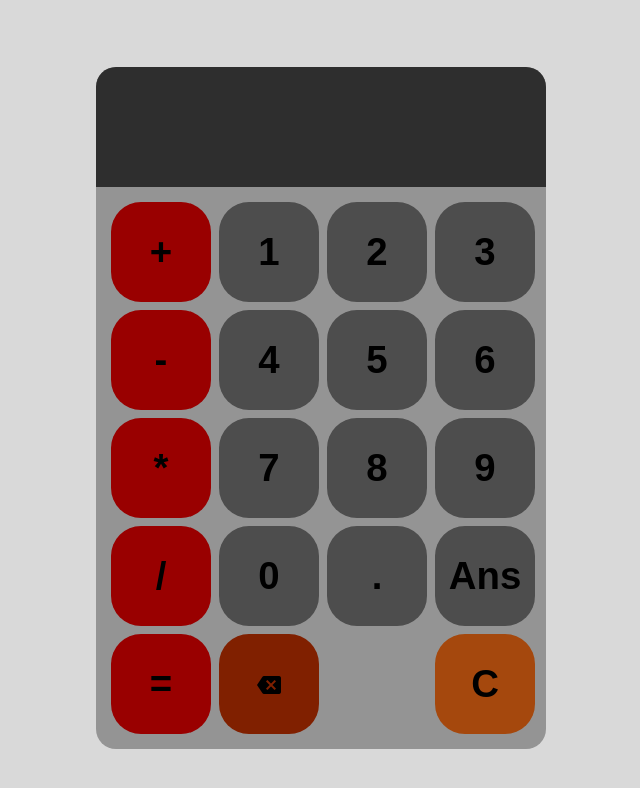
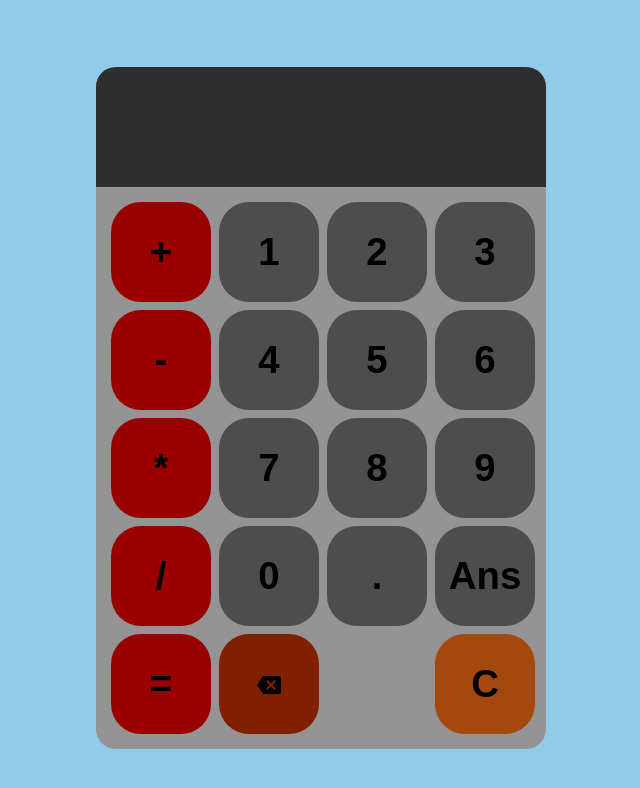
Before and after one commit to ibrahemassa/calculator, a plain HTML site: page index.html in a window 1280 px wide. Shown: the whole page, without its empty margins (319-959 px from the left). Drawn offline with Linux system fonts and the light colour scheme.

Commit message:
Update style.css

```diff
--- a/style.css
+++ b/style.css
@@ -1,5 +1,5 @@
 body{
-    background: rgb(217, 217, 217);
+    background: rgb(144, 203, 234);
     display: flex;
     justify-content: center;
     align-items: center;
```
